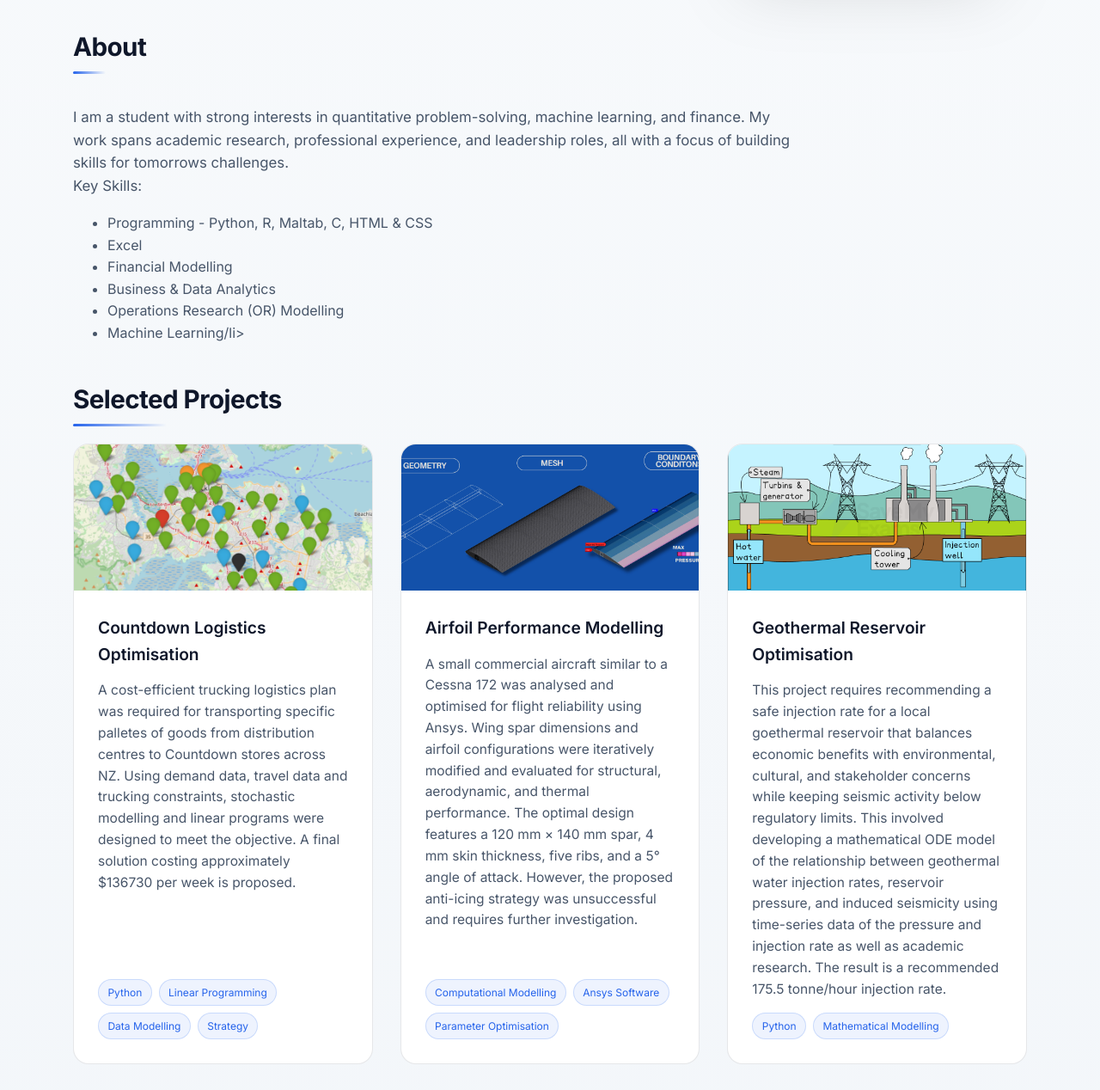
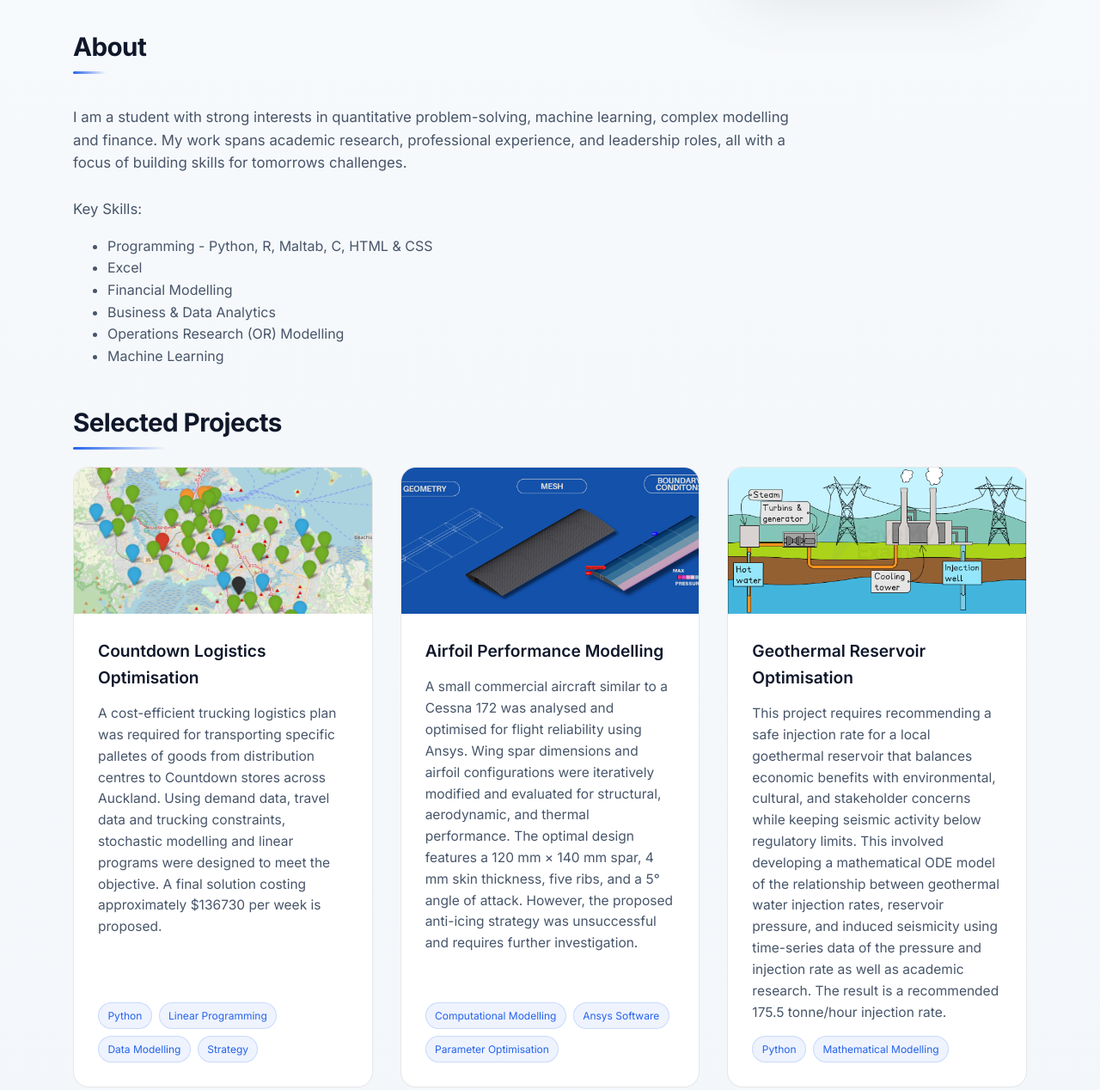
Before and after one commit to Josephgggg/project-portfolio, a plain HTML site: page index.html in a window 1280 px wide. Shown: the part 560-1828 px from the top of the page at 86% size. Drawn offline with Linux system fonts and the light colour scheme.

Commit message:
minor changes to spacing in about section

```diff
--- a/index.html
+++ b/index.html
@@ -357,8 +357,10 @@
     <section id="about">
       <h2>About</h2>
       <p class="about">
-        I am a student with strong interests in quantitative problem-solving, machine learning, and finance.
+        I am a student with strong interests in quantitative problem-solving, machine learning, complex modelling and finance.
         My work spans academic research, professional experience, and leadership roles, all with a focus of building skills for tomorrows challenges.
+
+        <br>
 
         <br>
         Key Skills:
@@ -368,7 +370,7 @@
           <li>Financial Modelling</li>
           <li>Business & Data Analytics</li>
           <li>Operations Research (OR) Modelling</li>
-          <li>Machine Learning/li>
+          <li>Machine Learning</li>
         </ul>
       </p>
     </section>
@@ -386,7 +388,7 @@
             <div class="project-content">
               <div class="project-title">Countdown Logistics Optimisation</div>
               <div class="project-desc">
-                A cost-efficient trucking logistics plan was required for transporting specific palletes of goods from distribution centres to Countdown stores across NZ. Using demand data, travel data and trucking constraints, stochastic modelling and linear programs were designed to meet the objective. A final solution costing approximately $136730 per week is proposed.
+                A cost-efficient trucking logistics plan was required for transporting specific palletes of goods from distribution centres to Countdown stores across Auckland. Using demand data, travel data and trucking constraints, stochastic modelling and linear programs were designed to meet the objective. A final solution costing approximately $136730 per week is proposed.
               </div>
               <div class="project-tags">
                 <span class="tag">Python</span>
```
